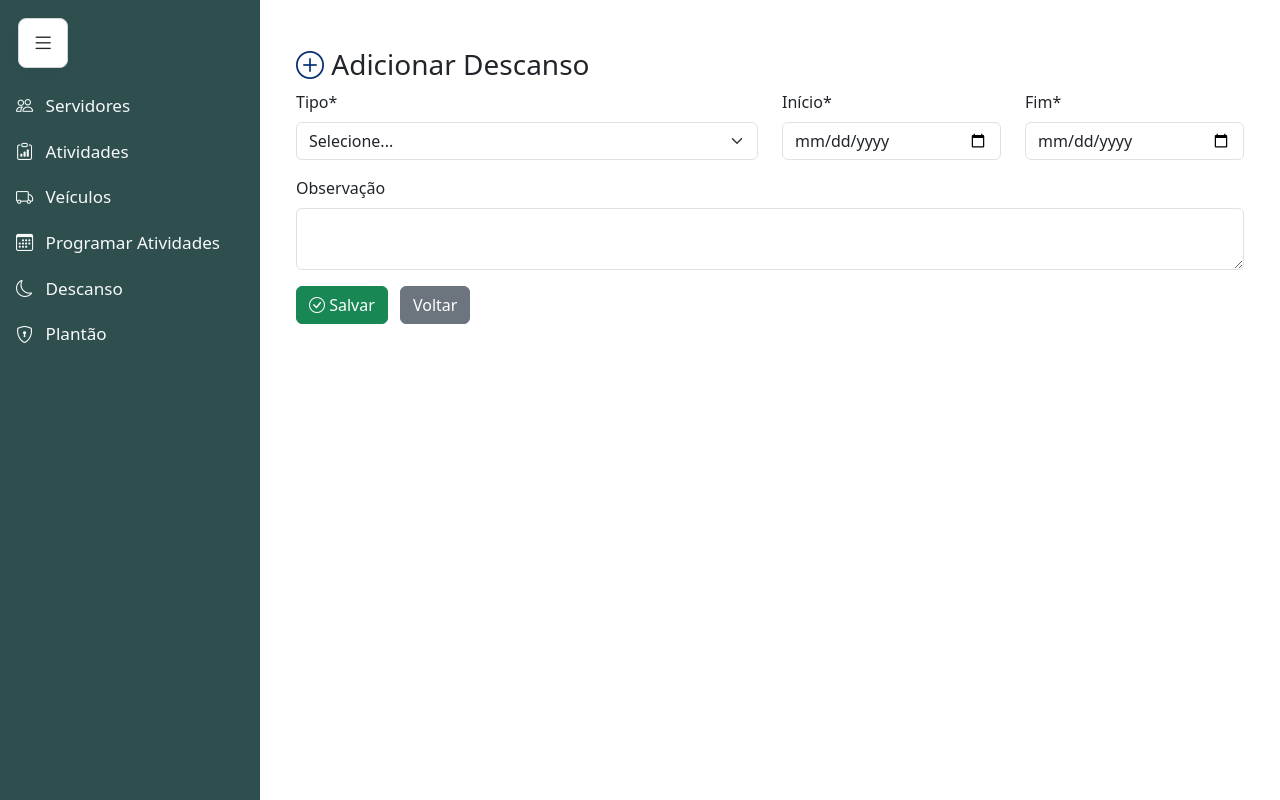
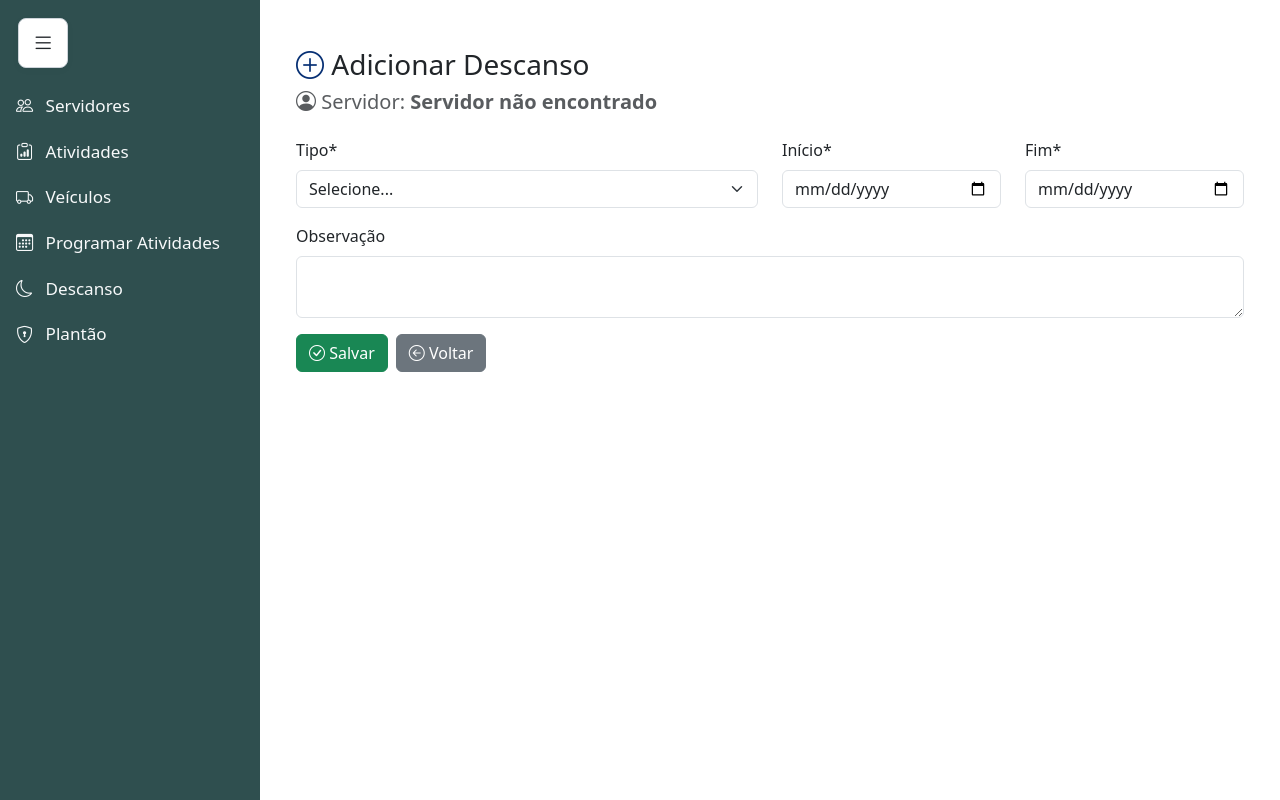
Before and after one commit to MarceloAnsilago/Programarcaoiderondjango, a Django app: page /descanso/1/adicionar/ in a window 1280 px wide. Run offline with Django 5.2, Linux system fonts and the light colour scheme; data that the repository does not hold is empty; some libraries are stand-ins or nearby versions.

Commit message:
Versão inicial do projeto Djangobas com funcionalidade de descanso

```diff
--- a/descanso/views.py
+++ b/descanso/views.py
@@ -118,6 +118,11 @@ def adicionar_descanso(request, servidor_id):
     tipos_descanso = [
         "Férias", "Folga Compensatória", "Atestado", "Afastamento", "Licença", "Outros"
     ]
+
+    # 🔍 Buscar nome do servidor
+    servidor = supabase.table("servidores").select("nome").eq("id", servidor_id).single().execute().data
+    servidor_nome = servidor["nome"] if servidor else "Servidor não encontrado"
+
     if request.method == "POST":
         tipo = request.POST.get("tipo")
         data_inicio = request.POST.get("data_inicio")
@@ -131,6 +136,7 @@ def adicionar_descanso(request, servidor_id):
                 "tipos_descanso": tipos_descanso,
                 "erro": erro,
                 "is_edit": False,
+                "servidor_nome": servidor_nome,
             })
 
         data = {
@@ -152,17 +158,23 @@ def adicionar_descanso(request, servidor_id):
         "tipos_descanso": tipos_descanso,
         "erro": erro,
         "is_edit": False,
+        "servidor_nome": servidor_nome,
     })
-
 def editar_descanso(request, descanso_id):
     tipos_descanso = [
         "Férias", "Folga Compensatória", "Atestado", "Afastamento", "Licença", "Outros"
     ]
     erro = ""
+
+    # 🔍 Buscar o descanso
     resp = supabase.table("descansos").select("*").eq("id", descanso_id).single().execute()
     descanso = resp.data
     if not descanso:
         return redirect('lista_servidores_ativos')
+
+    # 🔍 Buscar nome do servidor associado ao descanso
+    servidor = supabase.table("servidores").select("nome").eq("id", descanso["servidor_id"]).single().execute().data
+    servidor_nome = servidor["nome"] if servidor else "Servidor não encontrado"
 
     if request.method == "POST":
         tipo = request.POST.get("tipo")
@@ -177,6 +189,7 @@ def editar_descanso(request, descanso_id):
                 "tipos_descanso": tipos_descanso,
                 "erro": erro,
                 "is_edit": True,
+                "servidor_nome": servidor_nome,
             })
 
         supabase.table("descansos").update({
@@ -185,6 +198,7 @@ def editar_descanso(request, descanso_id):
             "data_fim": data_fim,
             "observacao": observacao
         }).eq("id", descanso_id).execute()
+
         return redirect('lista_servidores_ativos')
 
     return render(request, "adicionar_descanso.html", {
@@ -192,6 +206,7 @@ def editar_descanso(request, descanso_id):
         "tipos_descanso": tipos_descanso,
         "erro": erro,
         "is_edit": True,
+        "servidor_nome": servidor_nome,
     })
 
 def excluir_descanso(request, descanso_id):
--- a/templates/adicionar_descanso.html
+++ b/templates/adicionar_descanso.html
@@ -5,9 +5,17 @@
     <i class="bi bi-plus-circle" style="color:#073074"></i>
     {% if is_edit %}Editar Descanso{% else %}Adicionar Descanso{% endif %}
 </h3>
+
+{% if servidor_nome %}
+    <h5 class="text-muted mb-4">
+        <i class="bi bi-person-circle"></i> Servidor: <strong>{{ servidor_nome }}</strong>
+    </h5>
+{% endif %}
+
     {% if erro %}
         <div class="alert alert-danger">{{ erro }}</div>
     {% endif %}
+
     <form method="post">
         {% csrf_token %}
         <div class="row mb-3">
@@ -39,14 +47,24 @@
                     min="{% if request.POST.data_inicio %}{{ request.POST.data_inicio }}{% elif descanso and descanso.data_inicio %}{{ descanso.data_inicio }}{% endif %}">
             </div>
         </div>
+
         <div class="mb-3">
             <label for="observacao" class="form-label">Observação</label>
-            <textarea class="form-control" name="observacao" id="observacao" rows="2">{% if request.POST.observacao %}{{ request.POST.observacao }}{% elif descanso and descanso.observacao %}{{ descanso.observacao }}{% endif %}</textarea>
+            <textarea class="form-control" name="observacao" id="observacao" rows="2">
+                {% if request.POST.observacao %}{{ request.POST.observacao }}{% elif descanso and descanso.observacao %}{{ descanso.observacao }}{% endif %}
+            </textarea>
         </div>
+
+        <!-- Botões -->
+        <div class="d-flex align-items-center gap-2">
             <button type="submit" class="btn btn-success">
                 <i class="bi bi-check-circle"></i> Salvar
             </button>
-        <a href="{% url 'lista_servidores_ativos' %}" class="btn btn-secondary ms-2">Voltar</a>
+
+            <a href="{% url 'lista_servidores_ativos' %}" class="btn btn-secondary">
+                <i class="bi bi-arrow-left-circle"></i> Voltar
+            </a>
+        </div>
     </form>
 </div>
 {% endblock %}
```
Also changed, not shown: templates/descanso.html (+5 -3 lines). Lines whose indentation alone changed are shown as unchanged.
